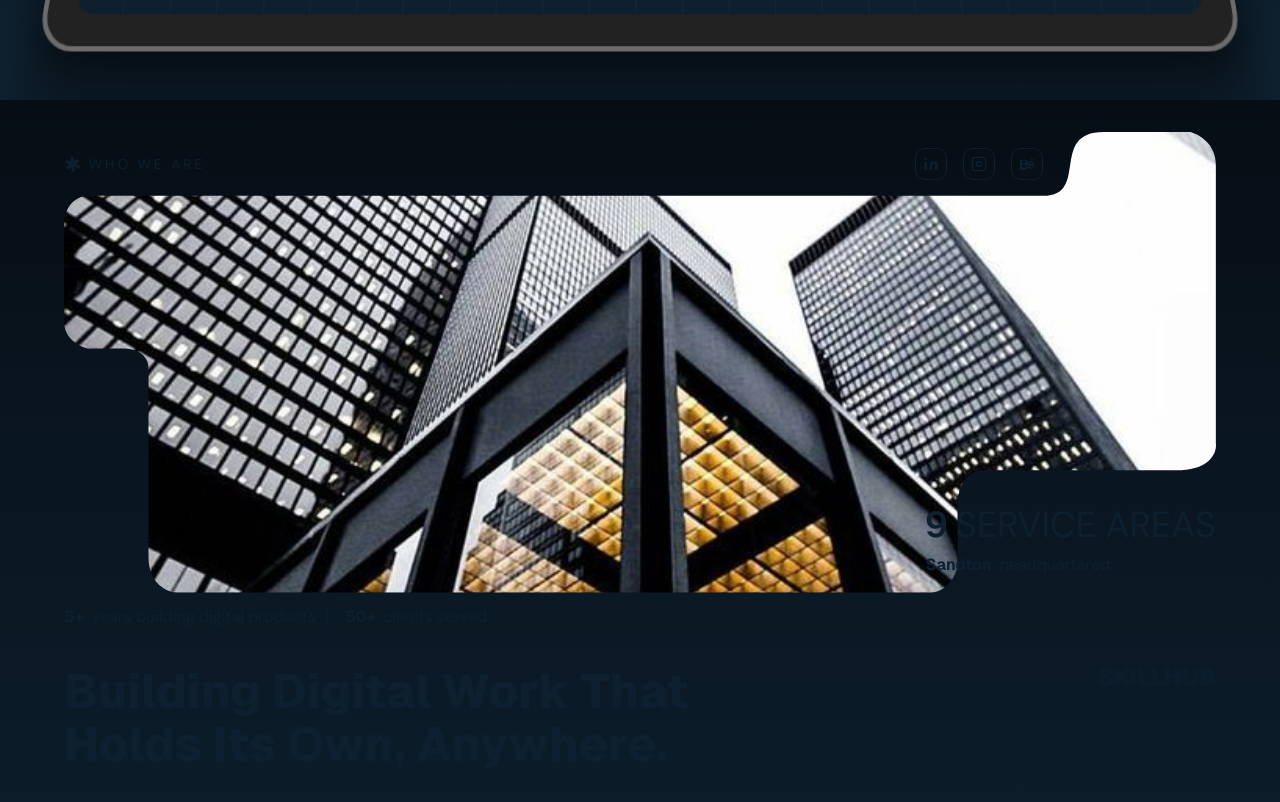
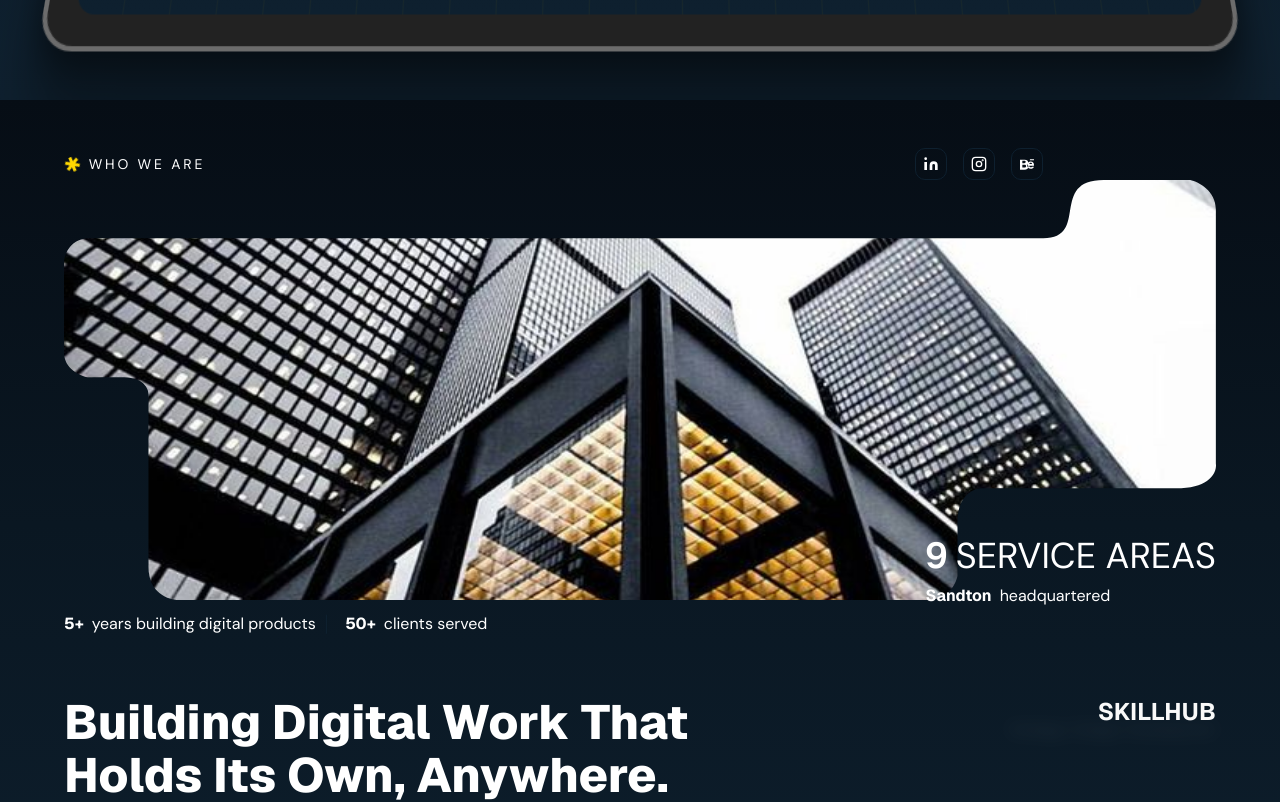
Before and after one commit to kattdevs/SHDA, a Next.js app in the folder skillhub-digital-agency/: page / in a window 1280 px wide. Shown: the part 1180-1982 px from the top of the page. Built offline with nearby package versions, Linux system fonts and the light colour scheme.

Commit message:
remove unused location pin image and update About section styles and structure

```diff
--- a/skillhub-digital-agency/src/components/About.tsx
+++ b/skillhub-digital-agency/src/components/About.tsx
@@ -1,6 +1,7 @@
 "use client";
 import { TimelineContent } from "@/components/ui/timeline-animation";
 import { VerticalCutReveal } from "@/components/ui/vertical-cut-reveal";
+import { GlassButton, GlassFilter } from "@/components/ui/liquid-glass";
 import { ArrowRight } from "lucide-react";
 import { useRef } from "react";
 
@@ -46,13 +47,13 @@ export default function AboutSection3() {
       ref={heroRef}
     >
       <div className="max-w-6xl mx-auto">
-        <div className="relative">
+        <div className="relative pt-12 pb-6">
           {/* Header — eyebrow + social icons, gold spinner instead of red */}
           <div className="flex justify-between items-center mb-8 w-[85%] absolute lg:top-4 md:top-0 sm:-top-2 -top-3 z-10">
             <div className="flex items-center gap-2 text-xl">
               <span
                 className="animate-spin"
-                style={{ color: "var(--gold-500)" }}
+                style={{ color: "gold" }}
               >
                 ✱
               </span>
@@ -62,7 +63,7 @@ export default function AboutSection3() {
                 timelineRef={heroRef}
                 customVariants={revealVariants}
                 className="text-sm font-medium uppercase tracking-[0.2em]"
-                style={{ color: "var(--ivory-100)", fontFamily: "var(--font-dm-sans)" }}
+                style={{ color: "#FFFFFF", fontFamily: "var(--font-dm-sans)" }}
               >
                 WHO WE ARE
               </TimelineContent>
@@ -79,7 +80,7 @@ export default function AboutSection3() {
                 className="md:w-8 md:h-8 sm:w-6 w-5 sm:h-6 h-5 border rounded-lg flex items-center justify-center cursor-pointer transition-colors duration-200"
                 style={{ borderColor: "var(--charcoal-line)", backgroundColor: "var(--charcoal-800)" }}
               >
-                <svg width="16" height="16" viewBox="0 0 24 24" fill="none" style={{ color: "var(--ivory-100)" }}>
+                <svg width="16" height="16" viewBox="0 0 24 24" fill="none" style={{ color: "#FFFFFF" }}>
                   <path d="M16 8a6 6 0 0 1 6 6v7h-4v-7a2 2 0 0 0-2-2 2 2 0 0 0-2 2v7h-4v-7a6 6 0 0 1 6-6zM2 9h4v12H2z" fill="currentColor" />
                   <circle cx="4" cy="4" r="2" fill="currentColor" />
                 </svg>
@@ -95,7 +96,7 @@ export default function AboutSection3() {
                 className="md:w-8 md:h-8 sm:w-6 w-5 sm:h-6 h-5 border rounded-lg flex items-center justify-center cursor-pointer transition-colors duration-200"
                 style={{ borderColor: "var(--charcoal-line)", backgroundColor: "var(--charcoal-800)" }}
               >
-                <svg width="16" height="16" viewBox="0 0 24 24" fill="none" stroke="currentColor" strokeWidth="2" style={{ color: "var(--ivory-100)" }}>
+                <svg width="16" height="16" viewBox="0 0 24 24" fill="none" stroke="currentColor" strokeWidth="2" style={{ color: "#FFFFFF" }}>
                   <rect x="2" y="2" width="20" height="20" rx="5" />
                   <circle cx="12" cy="12" r="4" />
                   <circle cx="17.5" cy="6.5" r="0.5" fill="currentColor" />
@@ -112,7 +113,7 @@ export default function AboutSection3() {
                 className="md:w-8 md:h-8 sm:w-6 w-5 sm:h-6 h-5 border rounded-lg flex items-center justify-center cursor-pointer transition-colors duration-200"
                 style={{ borderColor: "var(--charcoal-line)", backgroundColor: "var(--charcoal-800)" }}
               >
-                <svg width="14" height="14" viewBox="0 0 24 24" fill="currentColor" style={{ color: "var(--ivory-100)" }}>
+                <svg width="14" height="14" viewBox="0 0 24 24" fill="currentColor" style={{ color: "#FFFFFF" }}>
                   <path d="M0 4.5h7.8c4.5 0 6 2 6 4.5 0 1.8-1 3-2.5 3.6 2 .6 3.2 2 3.2 4.2 0 3-2.3 5-7 5H0v-17.3zM4 10.5h3.3c1.5 0 2.5-.8 2.5-2.2 0-1.4-1-2-2.5-2H4v4.2zm0 7.5h3.6c1.7 0 2.8-.8 2.8-2.3 0-1.5-1-2.3-2.8-2.3H4V18zM17 4h7v1.5h-7zM24 13.5c0-3.5-2-6-5.7-6-3.5 0-6 2.5-6 6.3 0 4 2.6 6.2 6.2 6.2 2.7 0 4.6-1.2 5.3-3.5h-3.2c-.4.8-1.1 1.2-2.1 1.2-1.5 0-2.6-1-2.7-2.7h8.1c0-.5.1-1 .1-1.5zM15.9 11.8c.2-1.3 1.1-2.1 2.4-2.1 1.4 0 2.2.9 2.3 2.1h-4.7z" />
                 </svg>
               </TimelineContent>
@@ -120,18 +121,18 @@ export default function AboutSection3() {
           </div>
 
           {/* Clipped image — SkillHub building photo, replaces stock Unsplash image */}
+          <div className="w-full h-[280px] md:h-[360px] lg:h-[420px] relative">
             <TimelineContent
               as="figure"
               animationNum={4}
               timelineRef={heroRef}
               customVariants={scaleVariants}
-            className="relative group"
+              className="relative group w-full h-full"
             >
               <svg
-              className="w-full"
-              width={"100%"}
-              height={"100%"}
+                className="w-full h-full block"
                 viewBox="0 0 100 40"
+                preserveAspectRatio="none"
               >
                 <defs>
                   <clipPath id="clip-inverted" clipPathUnits={"objectBoundingBox"}>
@@ -158,6 +159,7 @@ export default function AboutSection3() {
                 }}
               />
             </TimelineContent>
+          </div>
 
           {/* Stats row — gold numerals instead of red */}
           <div className="flex flex-wrap lg:justify-start justify-between items-center py-3 text-sm">
@@ -169,13 +171,13 @@ export default function AboutSection3() {
               className="flex gap-4"
             >
               <div className="flex items-center gap-2 mb-2 sm:text-base text-xs">
-                <span className="font-bold" style={{ color: "var(--gold-500)", fontFamily: "var(--font-geist-sans)" }}>5+</span>
-                <span style={{ color: "var(--ivory-500)", fontFamily: "var(--font-dm-sans)" }}>years building digital products</span>
+                <span className="font-bold" style={{ color: "#FFFFFF", fontFamily: "var(--font-geist-sans)" }}>5+</span>
+                <span style={{ color: "#FFFFFF", fontFamily: "var(--font-dm-sans)" }}>years building digital products</span>
                 <span style={{ color: "var(--charcoal-line)" }}>|</span>
               </div>
               <div className="flex items-center gap-2 mb-2 sm:text-base text-xs">
-                <span className="font-bold" style={{ color: "var(--gold-500)", fontFamily: "var(--font-geist-sans)" }}>50+</span>
-                <span style={{ color: "var(--ivory-500)", fontFamily: "var(--font-dm-sans)" }}>clients served</span>
+                <span className="font-bold" style={{ color: "#FFFFFF", fontFamily: "var(--font-geist-sans)" }}>50+</span>
+                <span style={{ color: "#FFFFFF", fontFamily: "var(--font-dm-sans)" }}>clients served</span>
               </div>
             </TimelineContent>
             <div className="lg:absolute right-0 bottom-16 flex lg:flex-col flex-row-reverse lg:gap-0 gap-4">
@@ -186,8 +188,8 @@ export default function AboutSection3() {
                 customVariants={revealVariants}
                 className="flex lg:text-4xl sm:text-3xl text-2xl items-center gap-2 mb-2"
               >
-                <span className="font-semibold" style={{ color: "var(--gold-500)", fontFamily: "var(--font-geist-sans)" }}>9</span>
-                <span className="uppercase" style={{ color: "var(--ivory-500)", fontFamily: "var(--font-dm-sans)" }}>service areas</span>
+                <span className="font-semibold" style={{ color: "#FFFFFF", fontFamily: "var(--font-geist-sans)" }}>9</span>
+                <span className="uppercase" style={{ color: "#FFFFFF", fontFamily: "var(--font-dm-sans)" }}>service areas</span>
               </TimelineContent>
               <TimelineContent
                 as="div"
@@ -196,8 +198,8 @@ export default function AboutSection3() {
                 customVariants={revealVariants}
                 className="flex items-center gap-2 mb-2 sm:text-base text-xs"
               >
-                <span className="font-bold" style={{ color: "var(--gold-500)", fontFamily: "var(--font-geist-sans)" }}>Sandton</span>
-                <span style={{ color: "var(--ivory-500)", fontFamily: "var(--font-dm-sans)" }}>headquartered</span>
+                <span className="font-bold" style={{ color: "#FFFFFF", fontFamily: "var(--font-geist-sans)" }}>Sandton</span>
+                <span style={{ color: "#FFFFFF", fontFamily: "var(--font-dm-sans)" }}>headquartered</span>
                 <span className="lg:hidden block" style={{ color: "var(--charcoal-line)" }}>|</span>
               </TimelineContent>
             </div>
@@ -212,7 +214,7 @@ export default function AboutSection3() {
               style={{
                 fontFamily: "var(--font-geist-sans)",
                 fontWeight: 800,
-                color: "var(--ivory-100)",
+                color: "#FFFFFF",
               }}
             >
               <VerticalCutReveal
@@ -247,7 +249,7 @@ export default function AboutSection3() {
               >
                 <p
                   className="leading-relaxed text-justify"
-                  style={{ color: "var(--ivory-100)", fontFamily: "var(--font-dm-sans)", fontWeight: 300, lineHeight: 1.85 }}
+                  style={{ color: "#FFFFFF", fontFamily: "var(--font-dm-sans)", fontWeight: 300, lineHeight: 1.85 }}
                 >
                   SkillHub Digital started in Sandton with a simple frustration:
                   too many African businesses were being sold templated sites
@@ -265,7 +267,7 @@ export default function AboutSection3() {
               >
                 <p
                   className="leading-relaxed text-justify"
-                  style={{ color: "var(--ivory-100)", fontFamily: "var(--font-dm-sans)", fontWeight: 300, lineHeight: 1.85 }}
+                  style={{ color: "#FFFFFF", fontFamily: "var(--font-dm-sans)", fontWeight: 300, lineHeight: 1.85 }}
                 >
                   Our team of strategists, designers, and developers works
                   end-to-end — research, identity, interface, build, and the
@@ -284,7 +286,7 @@ export default function AboutSection3() {
                 timelineRef={heroRef}
                 customVariants={revealVariants}
                 className="text-2xl font-bold mb-2"
-                style={{ color: "var(--gold-500)", fontFamily: "var(--font-geist-sans)" }}
+                style={{ color: "#FFFFFF", fontFamily: "var(--font-geist-sans)" }}
               >
                 SKILLHUB
               </TimelineContent>
@@ -294,7 +296,7 @@ export default function AboutSection3() {
                 timelineRef={heroRef}
                 customVariants={revealVariants}
                 className="text-sm mb-8"
-                style={{ color: "var(--ivory-500)", fontFamily: "var(--font-dm-sans)" }}
+                style={{ color: "#FFFFFF", fontFamily: "var(--font-dm-sans)" }}
               >
                 Strategy | Design | Development
               </TimelineContent>
@@ -308,26 +310,28 @@ export default function AboutSection3() {
               >
                 <p
                   className="font-medium mb-4"
-                  style={{ color: "var(--ivory-100)", fontFamily: "var(--font-dm-sans)" }}
+                  style={{ color: "#FFFFFF", fontFamily: "var(--font-dm-sans)" }}
                 >
                   Ready to bring your brand's next chapter to life?
                 </p>
               </TimelineContent>
 
               <TimelineContent
-                as="button"
+                as="div"
                 animationNum={15}
                 timelineRef={heroRef}
                 customVariants={revealVariants}
-                className="flex w-fit ml-auto gap-2 hover:gap-4 transition-all duration-300 ease-in-out px-5 py-3 rounded-lg cursor-pointer font-semibold"
-                style={{
-                  background: "linear-gradient(135deg, var(--gold-300) 0%, var(--gold-500) 100%)",
-                  color: "var(--navy-950)",
-                  boxShadow: "var(--shadow-gold-glow)",
-                  fontFamily: "var(--font-dm-sans)",
-                }}
+                className="flex w-fit ml-auto"
               >
+                <GlassButton
+                  href="/contact"
+                  variant="primary"
+                  fontFamily="var(--font-playfair)"
+                >
+                  <span className="flex items-center gap-2">
                     LET'S COLLABORATE <ArrowRight size={18} />
+                  </span>
+                </GlassButton>
               </TimelineContent>
             </div>
           </div>
```
Also changed, not shown: skillhub-digital-agency/public/location_pin_transparent.png (deleted). Lines whose indentation alone changed are shown as unchanged.
